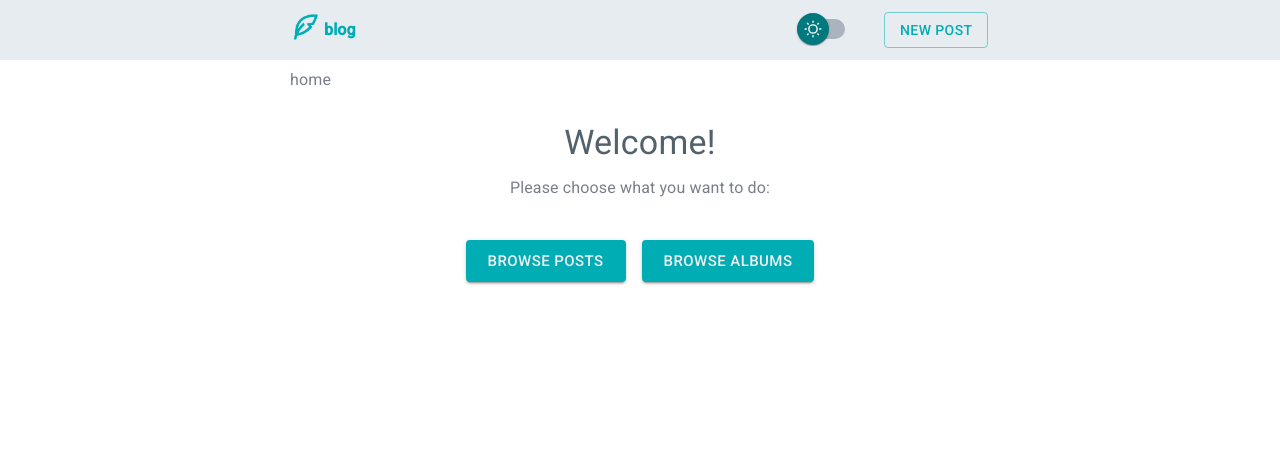
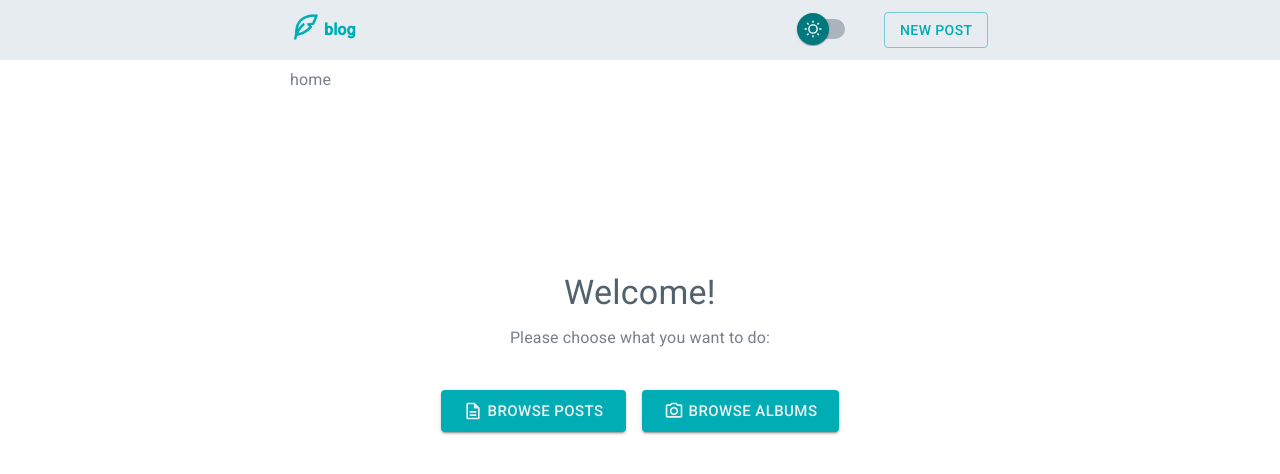
Before and after one commit to smlkit/blog, a React (Vite) app: page / in a window 1280 px wide. Shown: the top 474 px of the page. Built offline with nearby package versions, Linux system fonts and the light colour scheme.

Commit message:
add icons

```diff
--- a/src/pages/HomePage/index.tsx
+++ b/src/pages/HomePage/index.tsx
@@ -1,13 +1,16 @@
 import React from "react";
-import { Typography, Button, Stack } from "@mui/material";
 import { useNavigate } from "react-router-dom";
 import { Wrapper } from "../../containers/wrapper";
+import { Typography, Button, Stack } from "@mui/material";
+import CameraAltOutlinedIcon from "@mui/icons-material/CameraAltOutlined";
+import DescriptionOutlinedIcon from "@mui/icons-material/DescriptionOutlined";
 
 const HomePage = () => {
   const navigate = useNavigate();
 
   return (
     <Wrapper>
+      <Stack gap="40px" paddingTop="150px">
         <Stack textAlign="center">
           <Typography variant="h4" color="text.primary" gutterBottom>
             Welcome!
@@ -18,11 +21,18 @@ const HomePage = () => {
         </Stack>
         <Stack direction="row" spacing={2}>
           <Button variant="contained" size="large" onClick={() => navigate(`/posts`)}>
+            <Stack direction="row" gap="5px" alignItems="center">
+              <DescriptionOutlinedIcon fontSize="small" />
               Browse posts
+            </Stack>
           </Button>
           <Button variant="contained" size="large" onClick={() => navigate(`/albums`)}>
+            <Stack direction="row" gap="5px" alignItems="center">
+              <CameraAltOutlinedIcon fontSize="small" />
               Browse albums
+            </Stack>
           </Button>
+        </Stack>
       </Stack>
     </Wrapper>
   );
```
Lines whose indentation alone changed are shown as unchanged.
